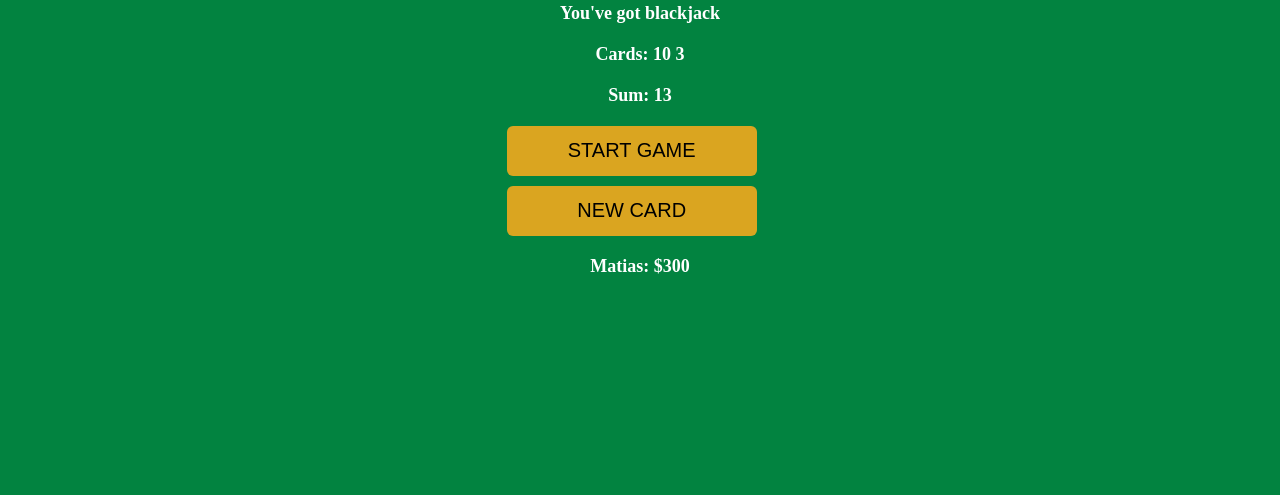
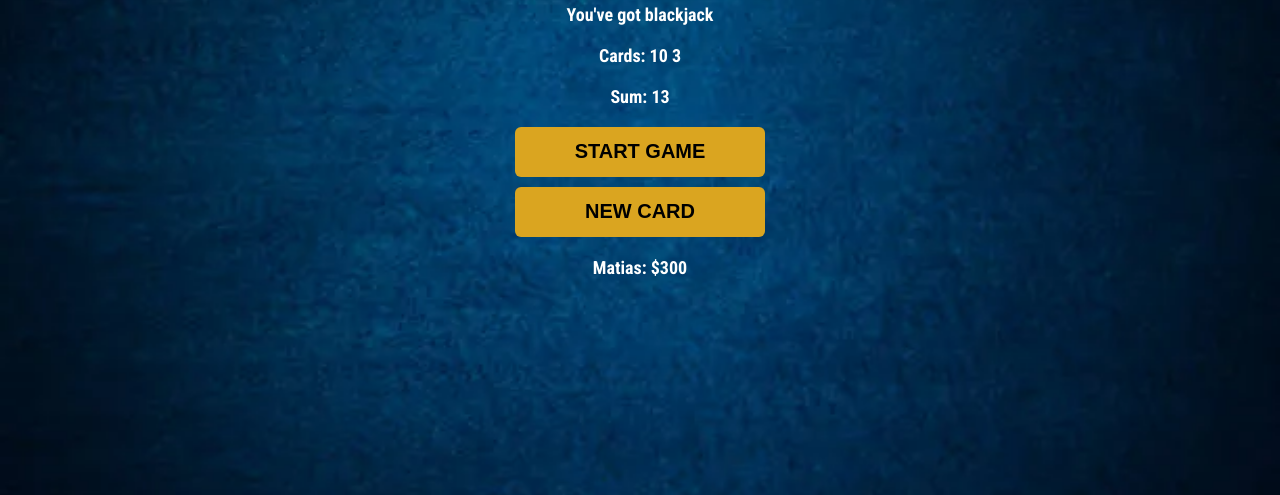
Before and after one commit to MatiasCardoso000/BlackJack, a plain HTML site: page index.html in a window 1280 px wide. Shown: the part 305-800 px from the top of the page. Drawn offline with Linux system fonts and the light colour scheme.

Commit message:
probando distintas maneras de mostrar las cartas en pantalla

```diff
--- a/index.html
+++ b/index.html
@@ -8,19 +8,22 @@
   </head>
   <body>
     <main>
-        <h1 id="game-title">BlackJack</h1>
+      <h1 id="game-title">BlackJack</h1>
+      <div class="game-display">
         <p id="result-message">You've got blackjack</p>
         <p id="cards">Cards: 10  3</div>
         <p id="total-points">Sum: 13</div>
+      </div>
+
 
             <div id="buttons">
-                <button>START GAME</button>
+                <button onclick="startGame()">START GAME</button>
                 <button>NEW CARD</button>
             </div>
 
             <p id="user-money">Matias: $300</p>
 
     </main>
-
+   <script src="script.js"></script>
   </body>
 </html>
--- /dev/null
+++ b/script.js
@@ -0,0 +1,16 @@
+const cardsDisplay = document.getElementById("cards");
+const cardsList = ["A", 2, 3, 4, 5, 6, 7, 8, 9, 10, "J", "Q", "K"];
+
+function startGame() {
+  // Barajar las cartas usando Fisher-Yates
+  for (let i = 0; i < cardsList.length; i++) {
+    console.log(i);
+
+    // cardsList.map((card) => {
+    //   const randomIndex = Math.floor(Math.random() * card[i]);
+    //   cardsDisplay.textContent += card[i];
+    // });
+  }
+}
+
+startGame();
--- a/style.css
+++ b/style.css
@@ -1,3 +1,4 @@
+@import url("https://fonts.googleapis.com/css2?family=Roboto+Condensed:ital,wght@0,100..900;1,100..900&display=swap");
 * {
   margin: 0;
   padding: 0;
@@ -5,11 +6,14 @@
 }
 
 body {
-  background-color: #028340;
+  background-image: url("./images/mesa-azul.webp");
+  background-repeat: no-repeat;
+  background-size: cover;
   height: 100vh;
   display: grid;
   place-items: center;
   text-align: center;
+  font-family: "Roboto Condensed", sans-serif;
 }
 
 #game-title {
@@ -40,6 +44,7 @@ body {
   width: 250px;
   border-radius: 6px;
   font-size: 20px;
+  font-weight: bolder;
   cursor: pointer;
 }
 
```
Also changed, not shown: images/mesa-azul.webp (added), images/mesa.webp (added).
